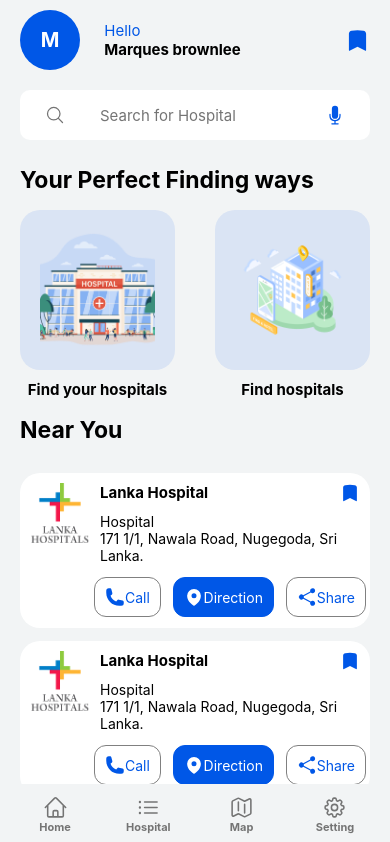
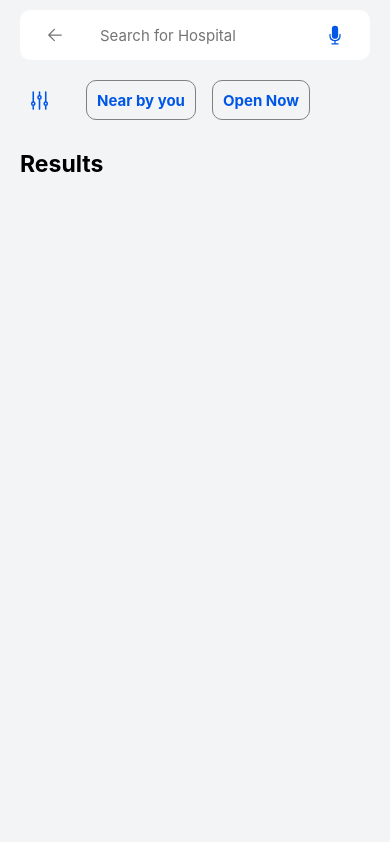
Before and after one commit to ChamudithaWasala0423/hospital-finder-app, a React Native app: screen /Direction in a window 390 px wide. Shown: the top 842 px of the page. Built offline with nearby package versions, Linux system fonts and the light colour scheme.

Commit message:
built: map result screen and components

```diff
--- a/App.tsx
+++ b/App.tsx
@@ -9,6 +9,7 @@ import HomeScreen from './Screens/HomeScreen';
 import HospitalListScreen from './Screens/HospitalListScreen';
 import {NavigationContainer} from '@react-navigation/native';
 import MapScreen from './Screens/MapScreen';
+import DirectionScreen from './Screens/DirectionScreen';
 // import {enableLatestRenderer} from 'react-native-maps';
 
 // enableLatestRenderer();
@@ -34,6 +35,13 @@ function App(): JSX.Element {
               CardStyleInterpolators.forModalPresentationIOS,
           }}
         />
+        <Stack.Screen
+          name="Direction"
+          component={DirectionScreen}
+          options={{
+            cardStyleInterpolator: CardStyleInterpolators.forHorizontalIOS,
+          }}
+        />
       </Stack.Navigator>
     </NavigationContainer>
   );
--- /dev/null
+++ b/Components/SearchNow.tsx
@@ -0,0 +1,71 @@
+/* eslint-disable prettier/prettier */
+import {View, TextInput, StyleSheet, TouchableOpacity} from 'react-native';
+import React from 'react';
+import {MicrophoneIcon} from 'react-native-heroicons/solid';
+import {ArrowSmallLeftIcon} from 'react-native-heroicons/outline';
+import {useNavigation} from '@react-navigation/native';
+
+const SearchNow = () => {
+  const navigation = useNavigation();
+  return (
+    <View style={styles.subHeaderContainer}>
+      <View style={styles.searchBoxContainer}>
+        <TouchableOpacity style={styles.searchBox} onPress={navigation.goBack}>
+          <ArrowSmallLeftIcon size={20} color="#747474" />
+        </TouchableOpacity>
+        <View style={styles.searchBoxTwo}>
+          <TextInput
+            placeholder="Search for Hospital"
+            placeholderTextColor={'#747474'}
+            style={styles.searchText}
+          />
+        </View>
+        <View style={styles.searchBoxThree}>
+          <MicrophoneIcon size={20} color="#0057e7" />
+        </View>
+      </View>
+    </View>
+  );
+};
+
+const styles = StyleSheet.create({
+  subHeaderContainer: {
+    width: '100%',
+    height: 70,
+    alignItems: 'center',
+    justifyContent: 'center',
+    paddingHorizontal: 20,
+  },
+  searchBoxContainer: {
+    width: '100%',
+    height: 50,
+    backgroundColor: 'white',
+    borderRadius: 10,
+    flexDirection: 'row',
+  },
+  searchBox: {
+    width: '20%',
+    height: 50,
+    justifyContent: 'center',
+    alignItems: 'center',
+  },
+  searchBoxTwo: {
+    width: '60%',
+    height: 50,
+    justifyContent: 'center',
+    paddingHorizontal: 10,
+  },
+  searchBoxThree: {
+    width: '20%',
+    height: 50,
+    alignItems: 'center',
+    justifyContent: 'center',
+    paddingHorizontal: 10,
+  },
+  searchText: {
+    fontSize: 15,
+    color: 'black',
+  },
+});
+
+export default SearchNow;
--- /dev/null
+++ b/Screens/DirectionScreen.tsx
@@ -0,0 +1,76 @@
+/* eslint-disable prettier/prettier */
+import {View, Text, SafeAreaView, StyleSheet} from 'react-native';
+import React from 'react';
+import {AdjustmentsVerticalIcon} from 'react-native-heroicons/outline';
+import SearchNow from '../Components/SearchNow';
+
+const DirectionScreen = () => {
+  return (
+    <SafeAreaView style={styles.container}>
+      <SearchNow />
+      <View style={styles.header}>
+        <View style={styles.subBox}>
+          <View style={styles.box}>
+            <AdjustmentsVerticalIcon size={25} color="#0057e7" />
+          </View>
+          <View style={styles.boxOne}>
+            <Text style={styles.boxText}>Near by you</Text>
+          </View>
+          <View style={styles.boxOne}>
+            <Text style={styles.boxText}>Open Now</Text>
+          </View>
+        </View>
+      </View>
+      <View>
+        <Text style={styles.headerText}>Results</Text>
+      </View>
+    </SafeAreaView>
+  );
+};
+
+const styles = StyleSheet.create({
+  container: {
+    flex: 1,
+    backgroundColor: '#f2f4f5',
+  },
+  header: {
+    width: '100%',
+    height: 60,
+    alignItems: 'center',
+    justifyContent: 'center',
+  },
+  subBox: {
+    width: '100%',
+    height: 40,
+    flexDirection: 'row',
+  },
+  box: {
+    width: '20%',
+    height: 40,
+    alignItems: 'center',
+    justifyContent: 'center',
+  },
+  boxOne: {
+    height: 40,
+    borderWidth: 1,
+    borderColor: 'gray',
+    alignItems: 'center',
+    justifyContent: 'center',
+    borderRadius: 10,
+    padding: 10,
+    margin: 8,
+    marginTop: 0,
+  },
+  boxText: {
+    fontSize: 15,
+    fontWeight: 'bold',
+    color: '#0057e7',
+  },
+  headerText: {
+    fontSize: 23,
+    fontWeight: 'bold',
+    color: 'black',
+    padding: 20,
+  },
+});
+export default DirectionScreen;
--- a/Screens/MapScreen.tsx
+++ b/Screens/MapScreen.tsx
@@ -1,11 +1,14 @@
 /* eslint-disable prettier/prettier */
-import {View, Text, StyleSheet} from 'react-native';
+import {View, Text, StyleSheet, TouchableOpacity} from 'react-native';
 import React from 'react';
 import MenuBar from '../Components/MenuBar';
 import SearchBox from '../Components/SearchBox';
 import MapView, {PROVIDER_GOOGLE, Marker} from 'react-native-maps';
+import {ListBulletIcon} from 'react-native-heroicons/solid';
+import {useNavigation} from '@react-navigation/native';
 
 const MapScreen = () => {
+  const navigation = useNavigation();
   return (
     <View style={styles.container}>
       <View style={styles.header}>
@@ -14,7 +17,6 @@ const MapScreen = () => {
         </View>
         <SearchBox />
       </View>
-
       <MapView
         style={styles.map}
         provider={PROVIDER_GOOGLE}
@@ -35,6 +37,15 @@ const MapScreen = () => {
           pinColor="#00CCBB"
         />
       </MapView>
+      <View style={styles.bottomButton}>
+        <TouchableOpacity
+          style={styles.bottomSub}
+          onPress={() => navigation.navigate('Direction')}>
+          <ListBulletIcon size={25} color="#fff" />
+          <Text style={styles.bottomText}>View list</Text>
+        </TouchableOpacity>
+      </View>
+      <MenuBar />
     </View>
   );
 };
@@ -65,5 +76,27 @@ const styles = StyleSheet.create({
     justifyContent: 'flex-end',
     alignItems: 'center',
   },
+  bottomButton: {
+    width: '100%',
+    alignItems: 'flex-end',
+    justifyContent: 'center',
+    paddingHorizontal: 20,
+    marginTop: -140,
+  },
+  bottomSub: {
+    width: '35%',
+    height: 50,
+    backgroundColor: '#0057e7',
+    alignItems: 'center',
+    justifyContent: 'space-between',
+    borderRadius: 10,
+    flexDirection: 'row',
+    paddingHorizontal: 15,
+  },
+  bottomText: {
+    fontSize: 15,
+    color: 'white',
+    fontWeight: 'bold',
+  },
 });
 export default MapScreen;
```
